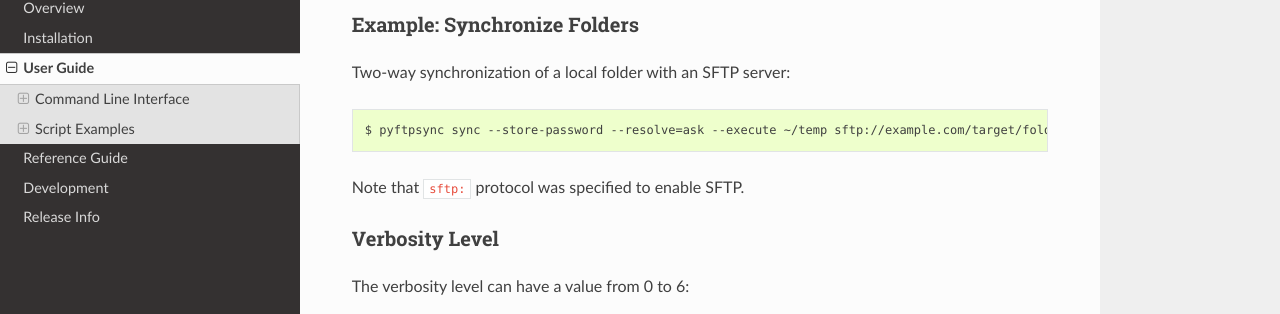
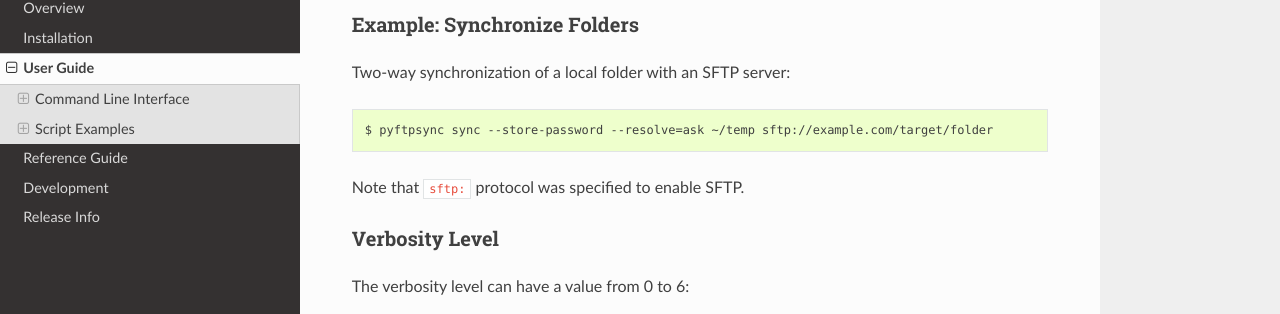
Before and after one commit to mar10/pyftpsync, a Sphinx documentation site: the page built from docs/sphinx/user_guide.rst, in a window 1280 px wide and 900 px high, scrolled down 5786 px. Shown: the part 137-451 px from the top of the window. Built offline with Sphinx 7.4.7 and the Read the Docs theme 2.0.0, drawn with Linux system fonts in a browser that asks for light colours; the version number is read from the project's files by our own code.

```diff
--- a/docs/sphinx/user_guide.rst
+++ b/docs/sphinx/user_guide.rst
@@ -315,7 +315,7 @@ Example: Synchronize Folders
 
 Two-way synchronization of a local folder with an SFTP server::
 
-  $ pyftpsync sync --store-password --resolve=ask --execute ~/temp sftp://example.com/target/folder
+  $ pyftpsync sync --store-password --resolve=ask ~/temp sftp://example.com/target/folder
 
 Note that ``sftp:`` protocol was specified to enable SFTP.
 
--- a/requirements-dev.txt
+++ b/requirements-dev.txt
@@ -1,7 +1,7 @@
 -r requirements.txt
 
 # Black is beta and therefor requires --pre flag for installation unless we give the exact number
-black~=20.8b1
+black~=21.9b0"
 check-manifest
 cx_Freeze
 flake8~=3.4
```
Also changed, not shown: README.md (+1 -1 lines), 5 other files.
